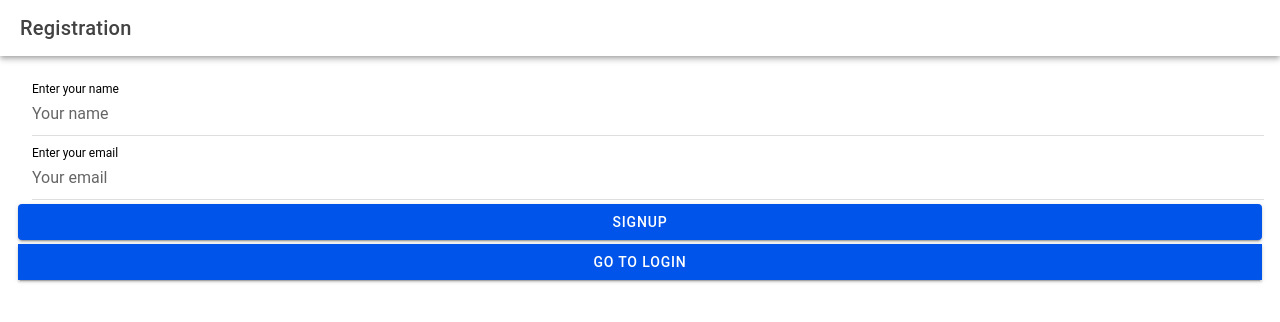
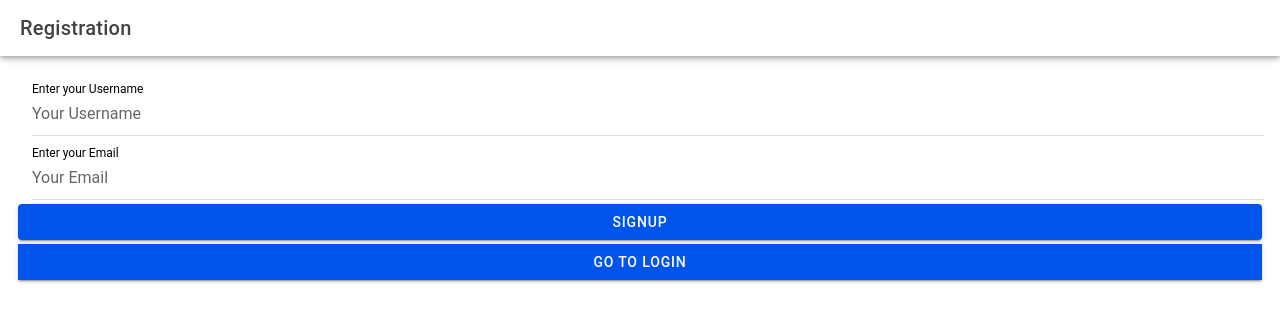
Before and after one commit to ArkDriveDev/it35-lab, a React (Vite) app: page /it35-lab/registration in a window 1280 px wide. Shown: the top 322 px of the page. Built offline with nearby package versions, Linux system fonts and the light colour scheme.

Commit message:
fix modal not canceling

```diff
--- a/src/pages/Registration.tsx
+++ b/src/pages/Registration.tsx
@@ -44,13 +44,13 @@ function Registration() {
   const [name, setName] = useState('');
   const [email, setEmail] = useState('');
 
-  // Define the event type as CustomEvent with a 'detail' property
+
   const handleNameChange = (e: CustomEvent) => {
-    setName(e.detail.value); // Access the value from e.detail
+    setName(e.detail.value);
   };
 
   const handleEmailChange = (e: CustomEvent) => {
-    setEmail(e.detail.value); // Access the value from e.detail
+    setEmail(e.detail.value);
   };
   return (
     <IonPage>
@@ -61,22 +61,22 @@ function Registration() {
       </IonHeader>
       <IonContent className="ion-padding">
       <IonItem>
-        <IonLabel position="stacked">Enter your name</IonLabel>
+        <IonLabel position="stacked">Enter your Username</IonLabel>
         <IonInput
-          value={name} // Bind state to input value
-          onIonChange={handleNameChange} // Update state on change
+          value={name}
+          onIonChange={handleNameChange}
           type="text"
-          placeholder="Your name"
+          placeholder="Your Username"
         />
       </IonItem>
 
       <IonItem>
-        <IonLabel position="stacked">Enter your email</IonLabel>
+        <IonLabel position="stacked">Enter your Email</IonLabel>
         <IonInput
-          value={email} // Bind state to input value
-          onIonChange={handleEmailChange} // Update state on change
+          value={email}
+          onIonChange={handleEmailChange}
           type="text"
-          placeholder="Your email"
+          placeholder="Your Email"
         />
       </IonItem>
 
@@ -86,16 +86,21 @@ function Registration() {
             <IonButton onClick={() => doLogin()} expand="full">
               go to login
             </IonButton>
-        <IonModal ref={modal} trigger="open-modal" onWillDismiss={(event) => onWillDismiss(event)}>
+            <IonModal
+              ref={modal}
+              trigger="open-modal"
+              onWillDismiss={(event) => onWillDismiss(event)}
+            >
               <IonHeader>
                 <IonToolbar>
                   <IonButtons slot="start">
-                <IonButton onClick={() => modal.current?.dismiss()}>Cancel</IonButton>
+
+                    <IonButton onClick={() => modal.current?.dismiss(null, 'cancel')}>Cancel</IonButton>
                   </IonButtons>
                   <IonTitle>your inputs</IonTitle>
                   <IonButtons slot="end">
-                <IonButton id="open-modal2" strong={true}>
-                  confirm
+                    <IonButton strong={true} onClick={() => confirm()}>
+                        Confirm
                     </IonButton>
                  </IonButtons>
                 </IonToolbar>
@@ -118,39 +123,12 @@ function Registration() {
                     <IonCardSubtitle>Email:</IonCardSubtitle>
                     </IonCardHeader>
 
-                <IonCardContent>{name}</IonCardContent>
+                <IonCardContent>{email}</IonCardContent>
             </IonCard>
             </IonItem>
           </IonContent>
         </IonModal>
 
-        <IonModal ref={modal} trigger="open-modal2" onWillDismiss={(event) => onWillDismiss(event)}>
-        <IonHeader>
-            <IonTitle>you confirmed</IonTitle>
-        </IonHeader>
-        <IonContent className="ion-padding">
-            <IonItem>
-            <IonCard>
-                <IonCardHeader>
-                <IonCardTitle>Your Username</IonCardTitle>
-                    <IonCardSubtitle>Username:</IonCardSubtitle>
-                    </IonCardHeader>
-
-                <IonCardContent>{name}</IonCardContent>
-            </IonCard>
-              </IonItem>
-              <IonItem>
-              <IonCard>
-                <IonCardHeader>
-                <IonCardTitle>Your Email</IonCardTitle>
-                    <IonCardSubtitle>Email:</IonCardSubtitle>
-                    </IonCardHeader>
-
-                <IonCardContent>{name}</IonCardContent>
-            </IonCard>
-            </IonItem>
-          </IonContent>
-        </IonModal>
       </IonContent>
     </IonPage>
   );
```
Lines whose indentation alone changed are shown as unchanged.
